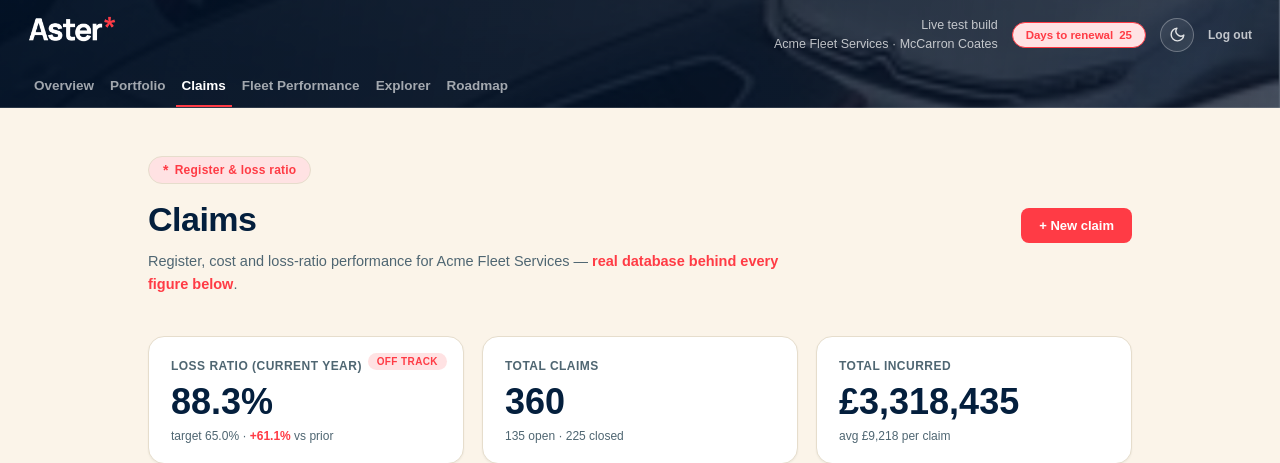
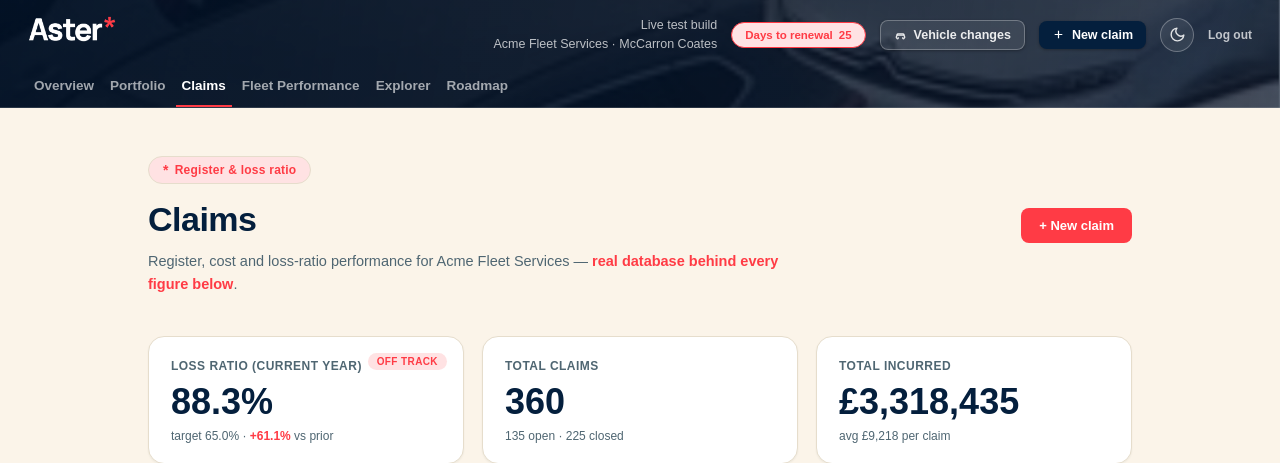
Before and after one commit to SteveStockleyMCL/aster-fleet-test, a Flask app: page /claims in a window 1280 px wide. Shown: the top 463 px of the page. Run offline with Flask 3, Linux system fonts and the light colour scheme; data comes from the database, SQL or seed files in the repository.

Commit message:
Add global Vehicle changes / New claim quick actions to top bar

```diff
--- a/templates/base.html
+++ b/templates/base.html
@@ -25,6 +25,14 @@ try {
       {% if renewal_days is not none %}
       <div class="topbar-renewal {{ 'tb-soon' if renewal_days <= 30 else '' }}">Days to renewal <b>{{ renewal_days }}</b></div>
       {% endif %}
+      <a href="{{ url_for('new_vehicle') }}" class="btn-primary btn-sm btn-ghost-sm" style="text-decoration:none;">
+        <svg viewBox="0 0 24 24" fill="none" stroke="currentColor" stroke-width="2.2"><path d="M3 17h1.5l1-4.5A2 2 0 0 1 7.4 11h9.2a2 2 0 0 1 1.9 1.5l1 4.5H21"/><path d="M5 17v1.5a1.5 1.5 0 0 0 3 0V17M16 17v1.5a1.5 1.5 0 0 0 3 0V17M5 13h14"/></svg>
+        Vehicle changes
+      </a>
+      <a href="{{ url_for('new_claim') }}" class="btn-primary btn-sm" style="text-decoration:none;">
+        <svg viewBox="0 0 24 24" fill="none" stroke="currentColor" stroke-width="2.2"><path d="M12 5v14M5 12h14"/></svg>
+        New claim
+      </a>
       <button class="theme-toggle" id="theme-toggle" type="button" aria-label="Toggle dark mode" title="Toggle dark mode">
         <svg class="icon-sun" viewBox="0 0 24 24" fill="none" stroke="currentColor" stroke-width="2" stroke-linecap="round" stroke-linejoin="round" hidden><circle cx="12" cy="12" r="4"/><path d="M12 2v2M12 20v2M4.93 4.93l1.41 1.41M17.66 17.66l1.41 1.41M2 12h2M20 12h2M6.34 17.66l-1.41 1.41M19.07 4.93l-1.41 1.41"/></svg>
         <svg class="icon-moon" viewBox="0 0 24 24" fill="none" stroke="currentColor" stroke-width="2" stroke-linecap="round" stroke-linejoin="round" hidden><path d="M21 12.79A9 9 0 1 1 11.21 3 7 7 0 0 0 21 12.79Z"/></svg>
```
